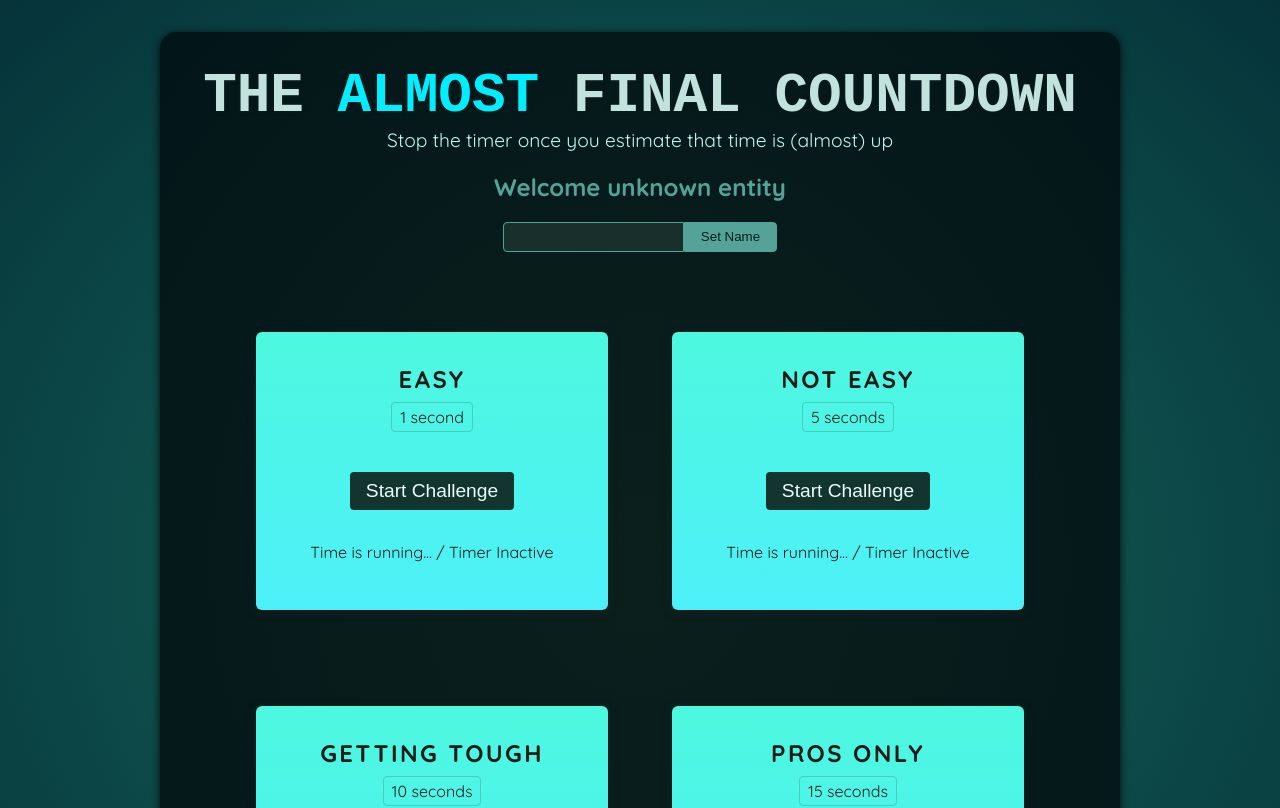
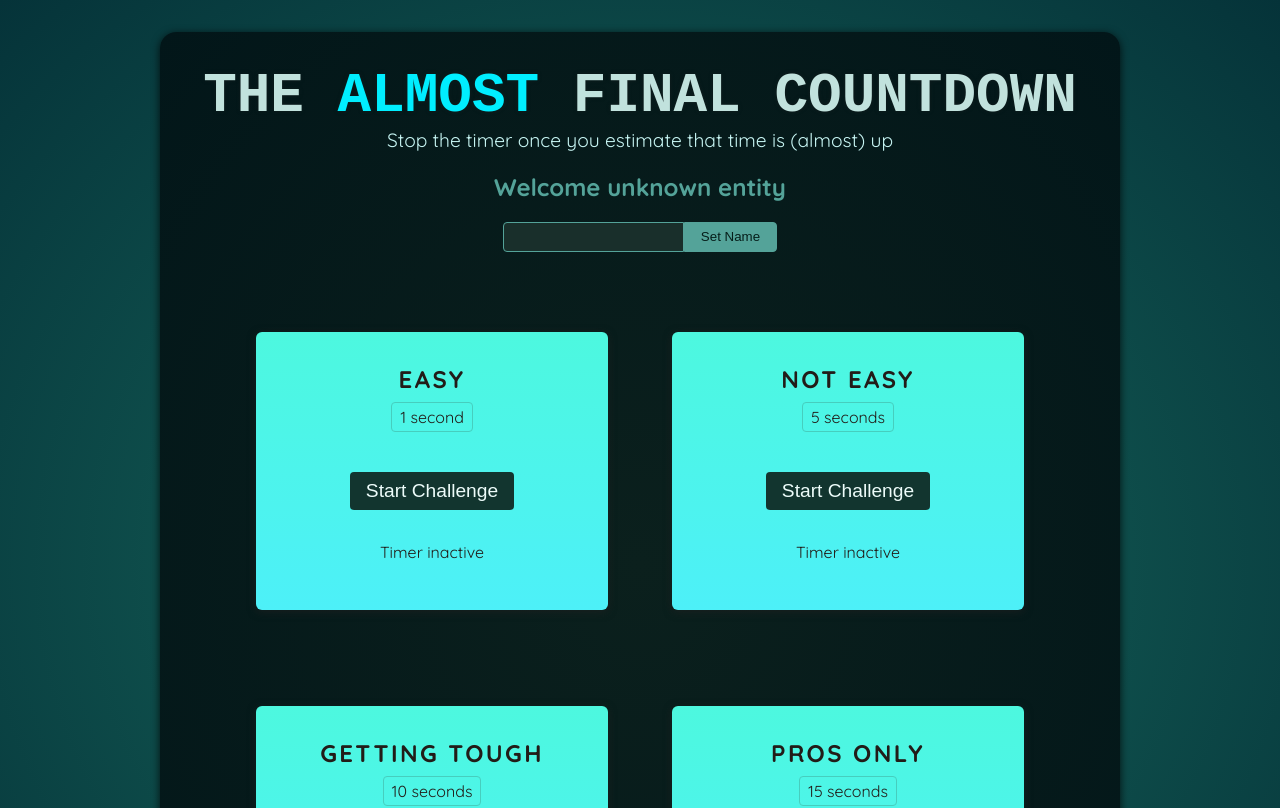
Before and after one commit to Naama133/Timer-Challenge, a React (Vite) app: page / in a window 1280 px wide. Shown: the top 808 px of the page. Built offline with nearby package versions, Linux system fonts and the light colour scheme; a web font is replaced by a local one.

Commit message:
Setting the timer

```diff
--- a/src/components/TimerChallenge.jsx
+++ b/src/components/TimerChallenge.jsx
@@ -1,19 +1,37 @@
+import { useState } from "react";
 
 export default function TimerChallenge({ title, targetTime })
 {
+    const [timerStarted, setTimerStarted] = useState(false);
+    const [timeExpired, setTimeExpired] = useState(false);
+
+    function handleStart()
+    {
+        setTimeout(() => {
+            setTimeExpired(true);
+        }, targetTime * 1000);
+        setTimerStarted(true);
+    }
+
+    function handleStop()
+    {
+
+    }
+
     return(
         <section className="challenge">
             <h2>{title}</h2>
+            {timeExpired && <p>You lost!</p>}
             <p className="challenge-time">
                 {targetTime} second{targetTime > 1 ? 's' : ''}
             </p>
             <p>
-                <button>
-                    Start Challenge
+                <button onClick={handleStart}>
+                    {timerStarted ? 'Stop' : 'Start'} Challenge
                 </button>
             </p>
-            <p className="">
-                Time is running... / Timer Inactive
+            <p className={timerStarted ? 'active' : undefined}>
+                {timerStarted ? 'Time is running...' : 'Timer inactive'}
             </p>
         </section>
     );
```
